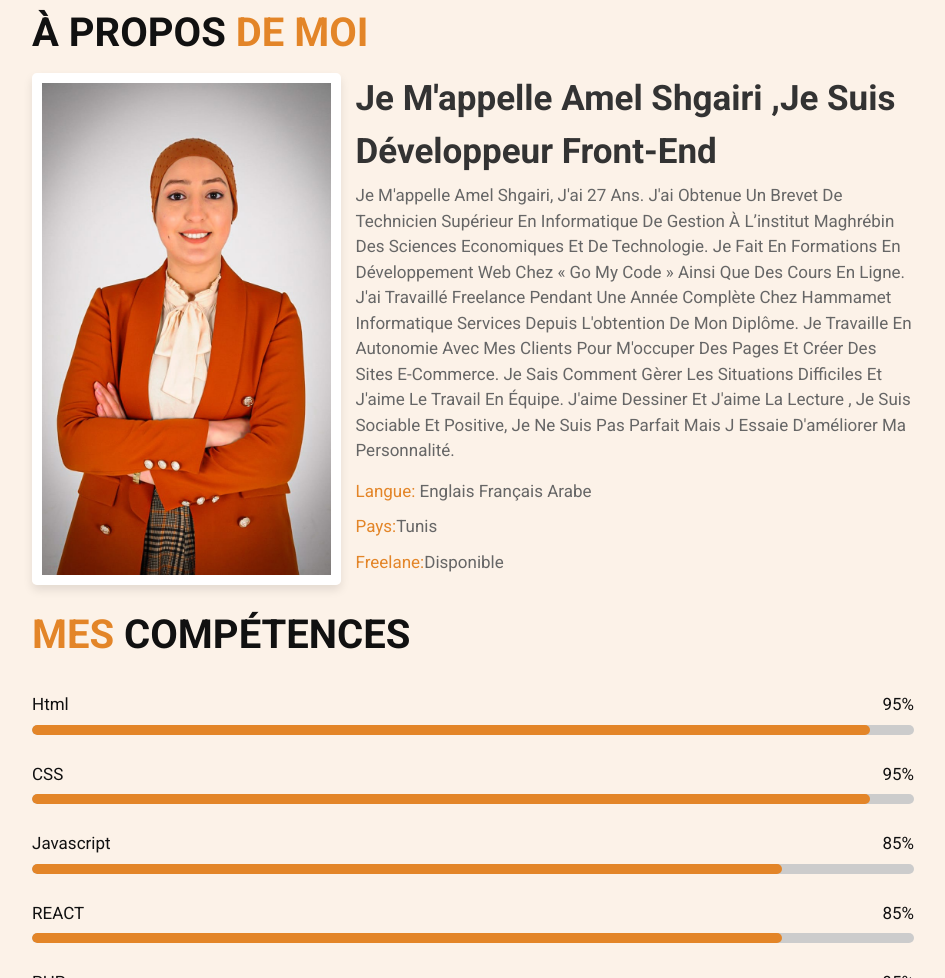
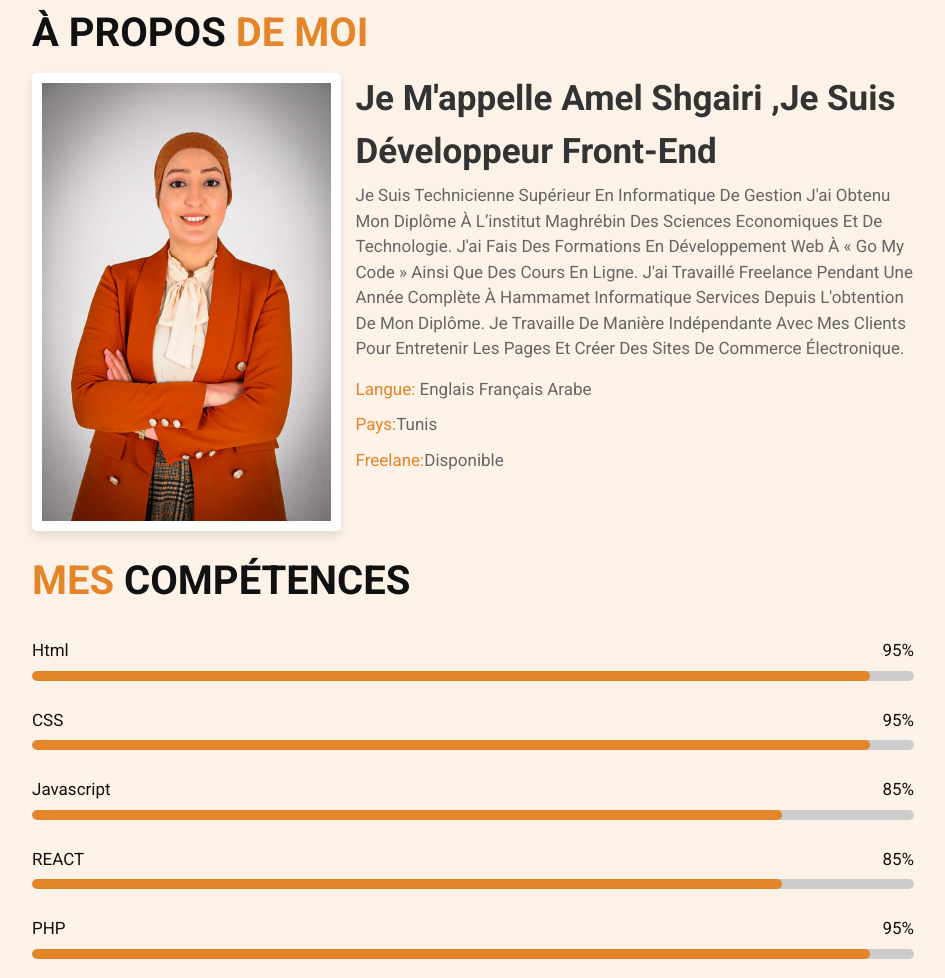
Before and after one commit to amelsghairi/portfolio, a plain HTML site: page index.html in a window 1280 px wide. Shown: the part 807-1785 px from the top of the page, without its empty margins (317-1262 px from the left). Drawn offline with Linux system fonts and the light colour scheme; a web font is replaced by a local one.

Commit message:
Update index.html

```diff
--- a/index.html
+++ b/index.html
@@ -66,13 +66,11 @@
         <h3>
             Je m'appelle Amel  Shgairi ,Je suis développeur front-end
         </h3>
-        <p> Je m'appelle Amel  Shgairi, j'ai 27 ans. j'ai obtenue un brevet de technicien supérieur en informatique de gestion à L’institut Maghrébin des Sciences Economiques et de Technologie.
-           Je Fait en formations en développement web chez « Go My Code » ainsi que des cours en ligne.
-            J'ai travaillé freelance  pendant une année complète chez Hammamet Informatique Services depuis l'obtention de mon diplôme.
-            Je travaille en autonomie avec mes clients pour m'occuper des pages et créer des sites e-commerce.
-             Je sais comment  gèrer les situations difficiles et j'aime le travail en équipe.
-            J'aime dessiner et  j'aime la lecture  ,  je suis sociable  et  positive,
-            Je ne suis pas parfait mais j essaie d'améliorer ma personnalité.</p>
+        <p>
+           Je  suis Technicienne Supérieur En Informatique De Gestion  j'ai  obtenu mon diplôme à L’institut Maghrébin Des Sciences Economiques Et De Technologie.
+            J'ai Fais des Formations En Développement Web à « Go My Code » Ainsi Que Des Cours En Ligne.
+            J'ai Travaillé Freelance Pendant Une Année Complète à Hammamet Informatique Services Depuis L'obtention De Mon Diplôme.
+            Je travaille de manière indépendante avec mes clients pour entretenir les pages et créer des sites de commerce électronique.</p>
 <div class="box-container">
     <div class="box">
 <p><span>Langue:</span> englais français arabe </p>
```
